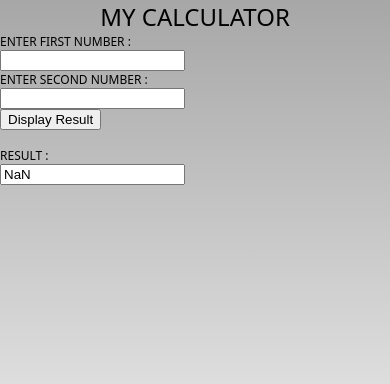
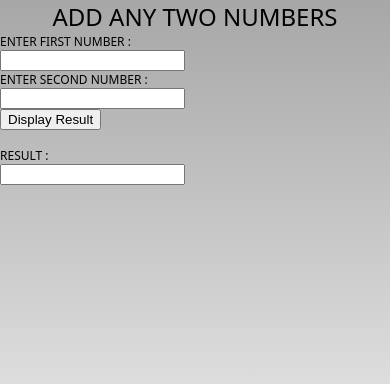
Before and after one commit to Suraj-Batra/CalculatorApp, a website: page www/index.html in a window 390 px wide. Drawn offline with Linux system fonts and the light colour scheme; some packages are replaced by stand-ins of ours.

Commit message:
Adding changes in index.html file

```diff
--- a/www/index.html
+++ b/www/index.html
@@ -9,18 +9,18 @@
         <title>Calculator</title>
     </head>
     <body>
-        <h1>My Calculator</h1>
+        <h1>Add any two Numbers</h1>
         Enter First Number : <br>
-        <input type="text" id="t1" name="TextBox1">
+        <input type="number" id="t1" name="TextBox1">
         <br>
         Enter Second Number : <br>
-        <input type="text" id="t2" name="TextBox2">
+        <input type="number" id="t2" name="TextBox2">
         <br>
        <input type="button" name="clickbutton" value="Display Result" onclick="addNumber()">
        <br>
        <br>
       Result : <br>
-       <input type="text" id="result2" name="TextBox3">
+       <input type="number" id="result2" name="TextBox3">
 
 <script type="text/javascript">
  document.addEventListener('deviceready', addNumber, false);
```
Also changed, not shown: www/js/main.js (deleted, +0 -7 lines).
